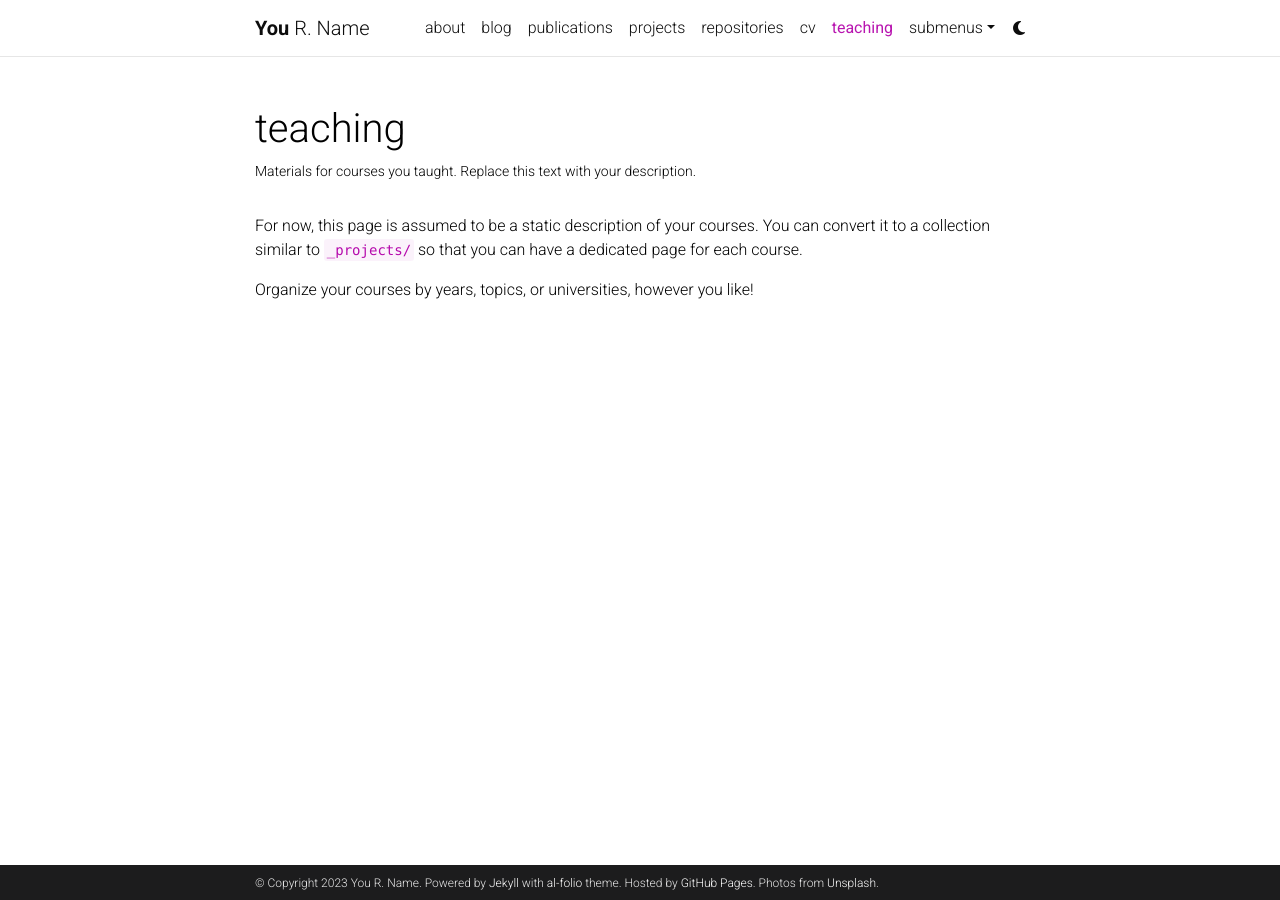
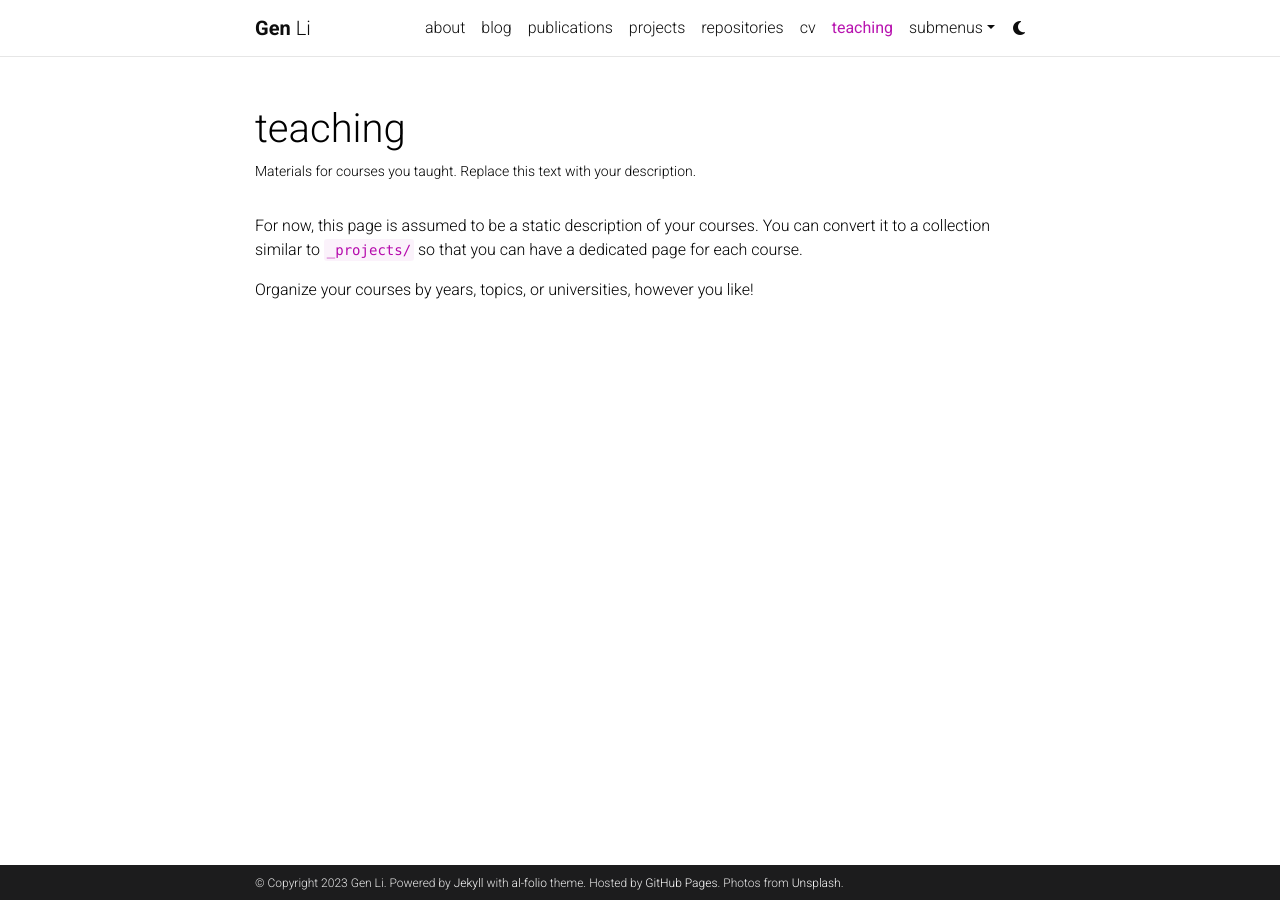
Before and after one commit to gen-li/gen-li.github.io, a Jekyll site: the page built from _pages/teaching.md, in a window 1280 px wide. Built offline with Jekyll 4.4.1, drawn with Linux system fonts in a browser that asks for light colours; comment, search, counter and statistics services are not loaded; a style sheet for code colours, icons or effects is not loaded.

Commit message:
Update _config.yml

```diff
--- a/_config.yml
+++ b/_config.yml
@@ -3,9 +3,9 @@
 # -----------------------------------------------------------------------------
 
 title: blank # the website title (if blank, full name will be used instead)
-first_name: You
-middle_name: R.
-last_name: Name
+first_name: Gen
+middle_name:
+last_name: Li
 email: you@example.com
 description: > # the ">" symbol means to ignore newlines until "footer_text:"
   A simple, whitespace theme for academics. Based on [*folio](https://github.com/bogoli/-folio) design.
@@ -18,8 +18,8 @@
 lang: en # the language of your site (for example: en, fr, cn, ru, etc.)
 icon: ⚛️  # the emoji used as the favicon (alternatively, provide image name in /assets/img/)
 
-url: https://alshedivat.github.io # the base hostname & protocol for your site
-baseurl: /al-folio # the subpath of your site, e.g. /blog/
+url: https://genli.github.io # the base hostname & protocol for your site
+baseurl:  # the subpath of your site, e.g. /blog/
 last_updated: false # set to true if you want to display last updated in the footer
 impressum_path:  # set to path to include impressum link in the footer, use the same path as permalink in a page, helps to conform with EU GDPR
 
```
